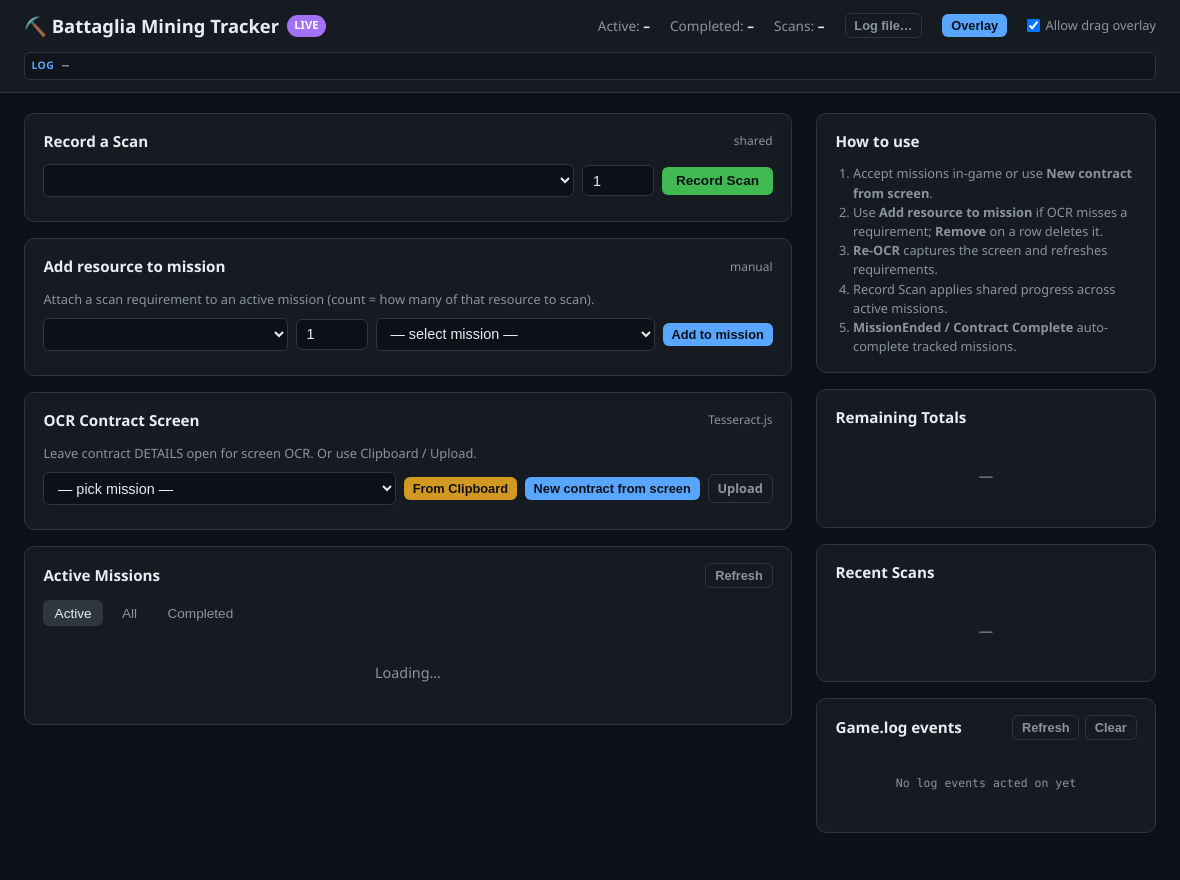
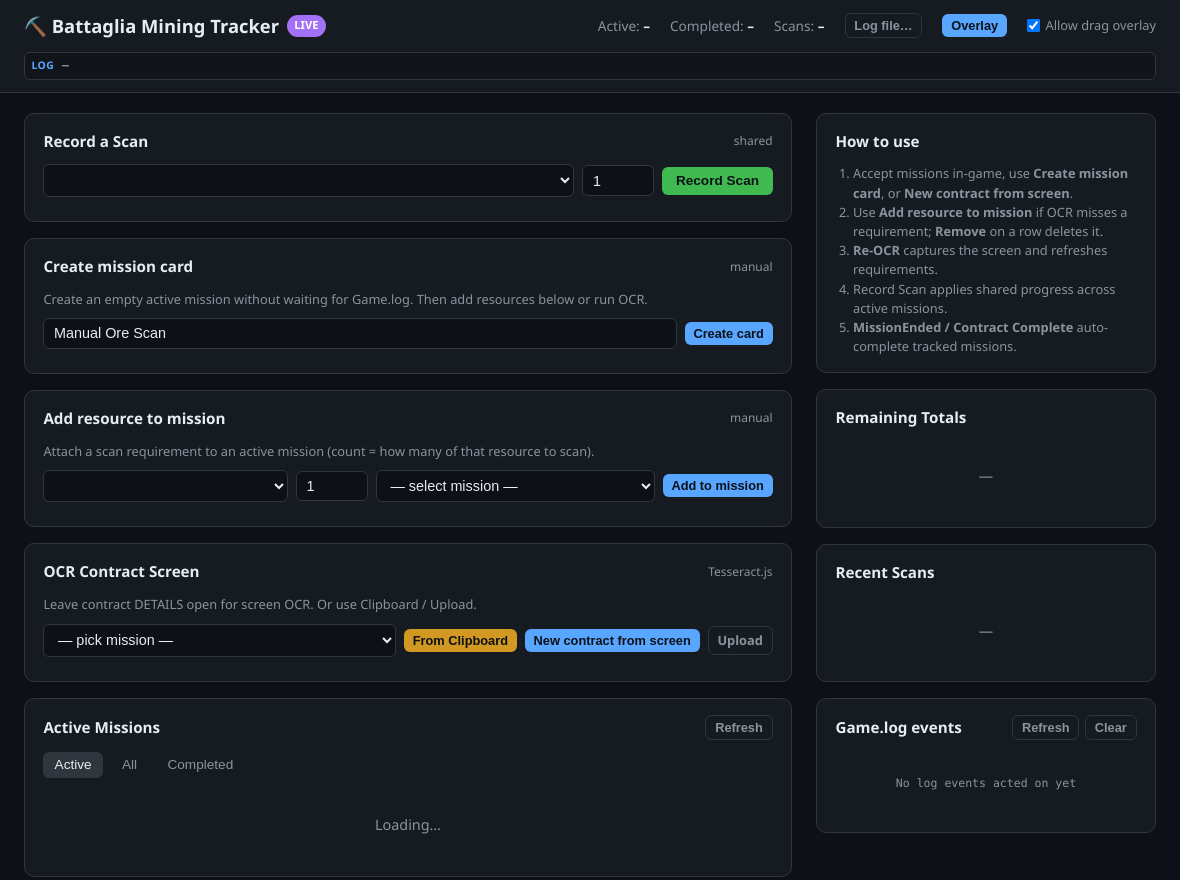
Before and after one commit to DizzyBHigh/sc-battaglia-mining-tracker, an Electron app: page renderer/index.html in a window 1180 px wide. Shown: the top 880 px of the page. Drawn offline with Linux system fonts and the light colour scheme; a script that the page names is missing.

Commit message:
UI: Create mission card form + input styles for manual missions

```diff
--- a/renderer/index.html
+++ b/renderer/index.html
@@ -17,8 +17,8 @@ main{max-width:1200px;margin:0 auto;padding:1.25rem 1.5rem 3rem;display:grid;gri
 .card{background:var(--surface);border:1px solid var(--border);border-radius:10px;padding:1rem 1.15rem;margin-bottom:1rem}
 .card h2{font-size:.95rem;font-weight:600;margin-bottom:.75rem;display:flex;align-items:center;justify-content:space-between}
 .btn{display:inline-flex;align-items:center;gap:.35rem;background:var(--accent);color:#0d1117;border:none;border-radius:6px;padding:.4rem .85rem;font-size:.85rem;font-weight:600;cursor:pointer}.btn:hover{opacity:.9}.btn-ghost{background:transparent;color:var(--muted);border:1px solid var(--border)}.btn-green{background:var(--green)}.btn-orange{background:var(--orange)}.btn-sm{padding:.25rem .55rem;font-size:.8rem}
-select,input[type=number]{background:var(--bg);border:1px solid var(--border);color:var(--text);border-radius:6px;padding:.4rem .6rem;font-size:.9rem;width:100%}
-.scan-row{display:flex;gap:.5rem;align-items:center;margin-bottom:.5rem;flex-wrap:wrap}.scan-row select{flex:1;min-width:120px}
+select,input[type=number],input[type=text]{background:var(--bg);border:1px solid var(--border);color:var(--text);border-radius:6px;padding:.4rem .6rem;font-size:.9rem;width:100%}
+.scan-row{display:flex;gap:.5rem;align-items:center;margin-bottom:.5rem;flex-wrap:wrap}.scan-row select,.scan-row input[type=text]{flex:1;min-width:120px}
 .mission{border:1px solid var(--border);border-radius:8px;padding:.85rem 1rem;margin-bottom:.75rem;background:#0d1117}.mission.complete{border-color:var(--green);opacity:.75}.mission.needs-req{border-color:var(--orange)}
 .mission-header{display:flex;justify-content:space-between;gap:.75rem;margin-bottom:.5rem}.mission-title{font-weight:600}.mission-meta{font-size:.75rem;color:var(--muted)}
 .req-grid{display:flex;flex-direction:column;gap:.45rem;margin-top:.55rem}
@@ -77,6 +77,14 @@ footer{text-align:center;color:var(--muted);font-size:.75rem;padding:1rem}
       <button class="btn btn-green" onclick="recordScan()">Record Scan</button>
     </div>
   </div>
+  <div class="card" id="manual-mission-card">
+    <h2>Create mission card <span style="font-size:.75rem;color:var(--muted);font-weight:400">manual</span></h2>
+    <p style="font-size:.8rem;color:var(--muted);margin-bottom:.55rem">Create an empty active mission without waiting for Game.log. Then add resources below or run OCR.</p>
+    <div class="scan-row">
+      <input type="text" id="manual-mission-title" placeholder="Mission title" value="Manual Ore Scan" style="flex:2"/>
+      <button type="button" class="btn btn-sm" onclick="createManualMission()">Create card</button>
+    </div>
+  </div>
   <div class="card" id="add-req-card">
     <h2>Add resource to mission <span style="font-size:.75rem;color:var(--muted);font-weight:400">manual</span></h2>
     <p style="font-size:.8rem;color:var(--muted);margin-bottom:.55rem">Attach a scan requirement to an active mission (count = how many of that resource to scan).</p>
@@ -112,7 +120,7 @@ footer{text-align:center;color:var(--muted);font-size:.75rem;padding:1rem}
 <aside>
   <div class="card"><h2>How to use</h2>
     <ol style="font-size:.8rem;color:var(--muted);padding-left:1.1rem">
-      <li>Accept missions in-game or use <strong>New contract from screen</strong>.</li>
+      <li>Accept missions in-game, use <strong>Create mission card</strong>, or <strong>New contract from screen</strong>.</li>
       <li>Use <strong>Add resource to mission</strong> if OCR misses a requirement; <strong>Remove</strong> on a row deletes it.</li>
       <li><strong>Re-OCR</strong> captures the screen and refreshes requirements.</li>
       <li>Record Scan applies shared progress across active missions.</li>
```
